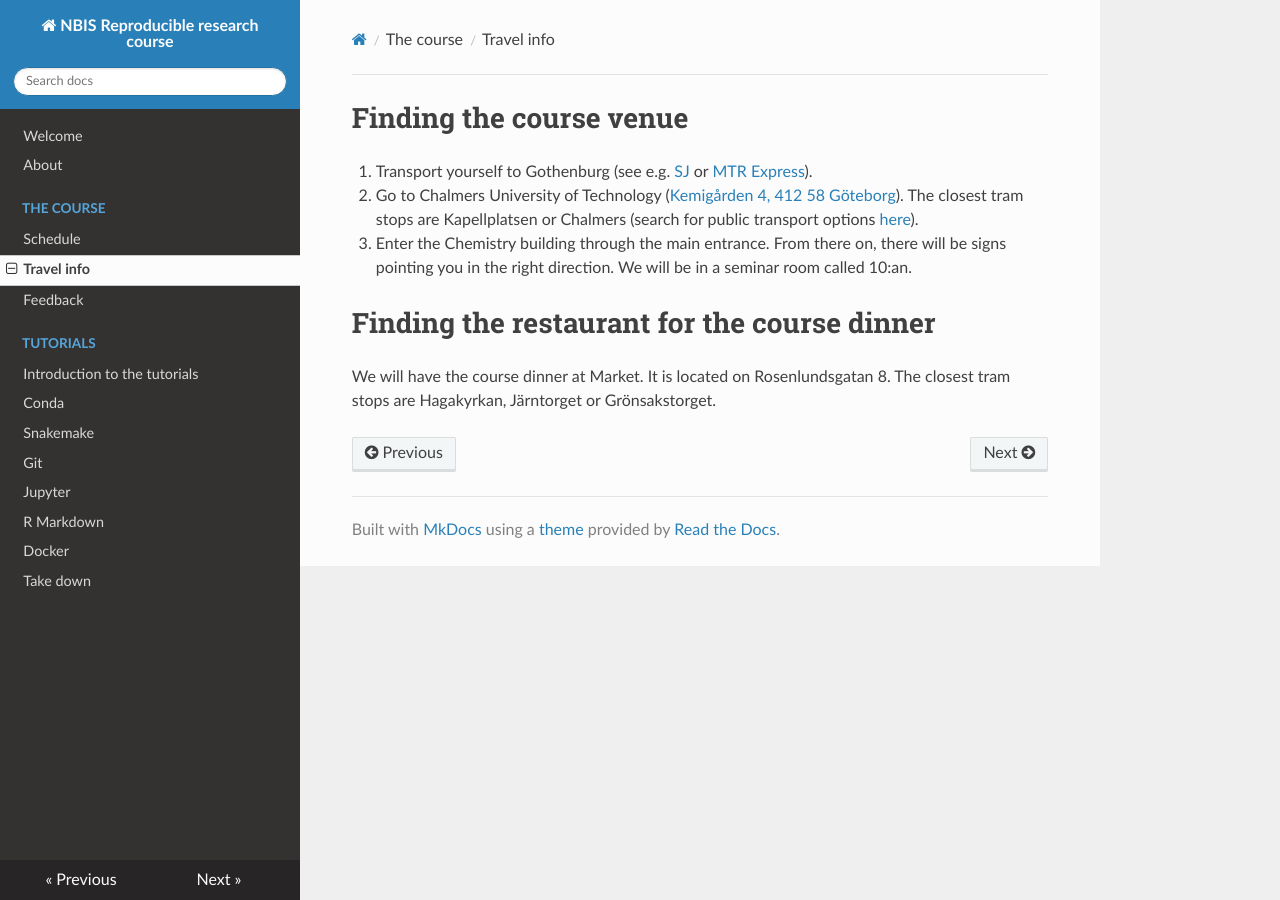
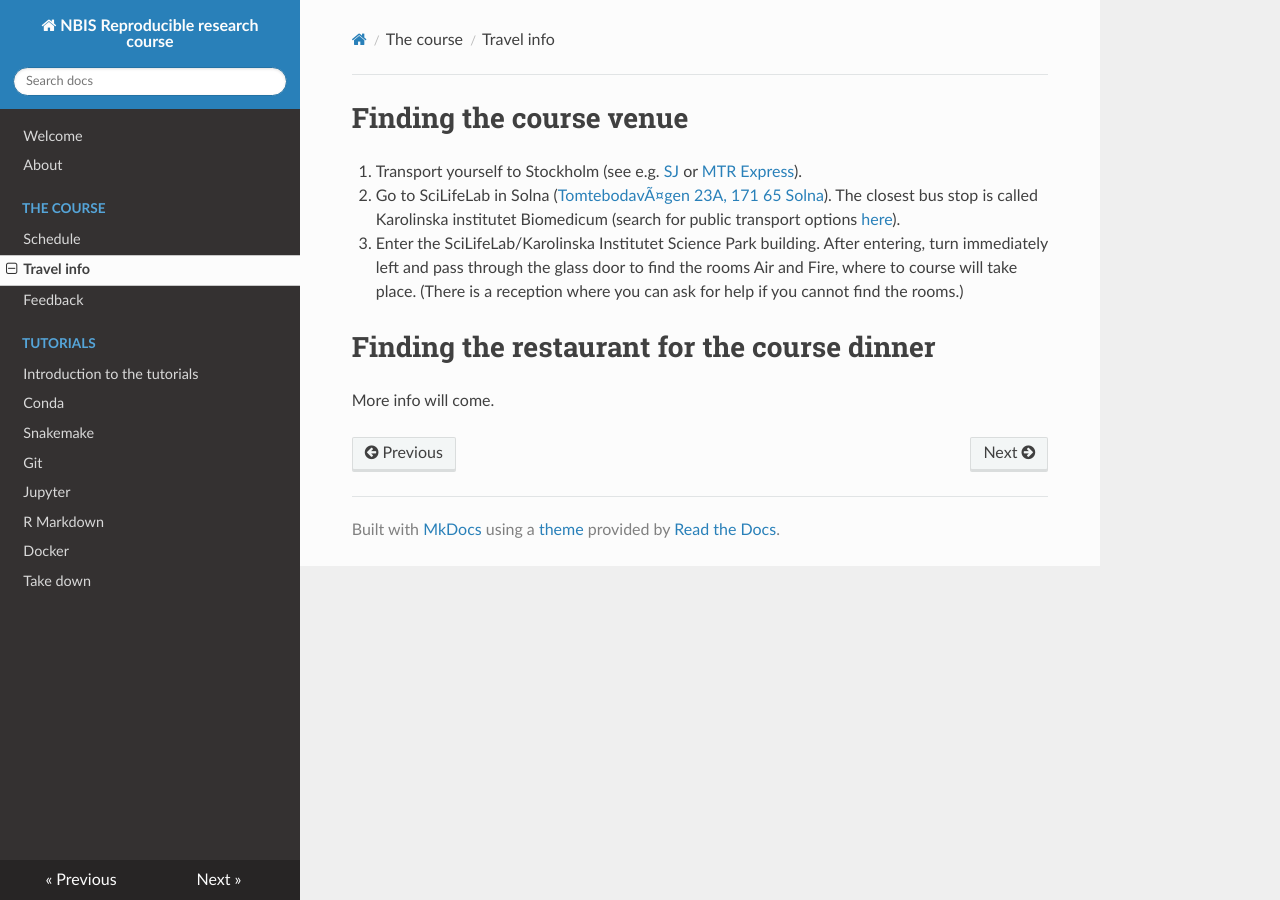
Before and after one commit to NBISweden/workshop-reproducible-research, an MkDocs documentation site: the page built from docs/travel.md, in a window 1280 px wide. Built offline with MkDocs 1.6.1, drawn with Linux system fonts in a browser that asks for light colours; nearby versions of some CDN libraries; old or Windows-style settings are respelled for this version of MkDocs.

Commit message:
update travel info

```diff
--- a/docs/travel.md
+++ b/docs/travel.md
@@ -1,9 +1,8 @@
 # Finding the course venue
 
-1. Transport yourself to Gothenburg (see e.g. [SJ](https://www.sj.se) or [MTR Express](https://www.mtrexpress.se)).
-2. Go to Chalmers University of Technology ([Kemigården 4, 412 58 Göteborg](https://goo.gl/maps/WB1LcgKK9CN2)). The closest tram stops are Kapellplatsen or Chalmers (search for public transport options [here](https://www.vasttrafik.se/en/)).
-3. Enter the Chemistry building through the main entrance. From there on, there will be signs pointing you in the right direction. We will be in a seminar room called 10:an.
+1. Transport yourself to Stockholm (see e.g. [SJ](https://www.sj.se) or [MTR Express](https://www.mtrexpress.se)).
+2. Go to SciLifeLab in Solna ([TomtebodavÃ¤gen 23A, 171 65 Solna](https://goo.gl/maps/NsTFHxfAYcr)). The closest bus stop is called Karolinska institutet Biomedicum (search for public transport options [here](https://sl.se/en/)).
+3. Enter the SciLifeLab/Karolinska Institutet Science Park building. After entering, turn immediately left and pass through the glass door to find the rooms Air and Fire, where to course will take place. (There is a reception where you can ask for help if you cannot find the rooms.)
 
 # Finding the restaurant for the course dinner
-
-We will have the course dinner at Market. It is located on Rosenlundsgatan 8. The closest tram stops are Hagakyrkan, Järntorget or Grönsakstorget.
+More info will come.
```
